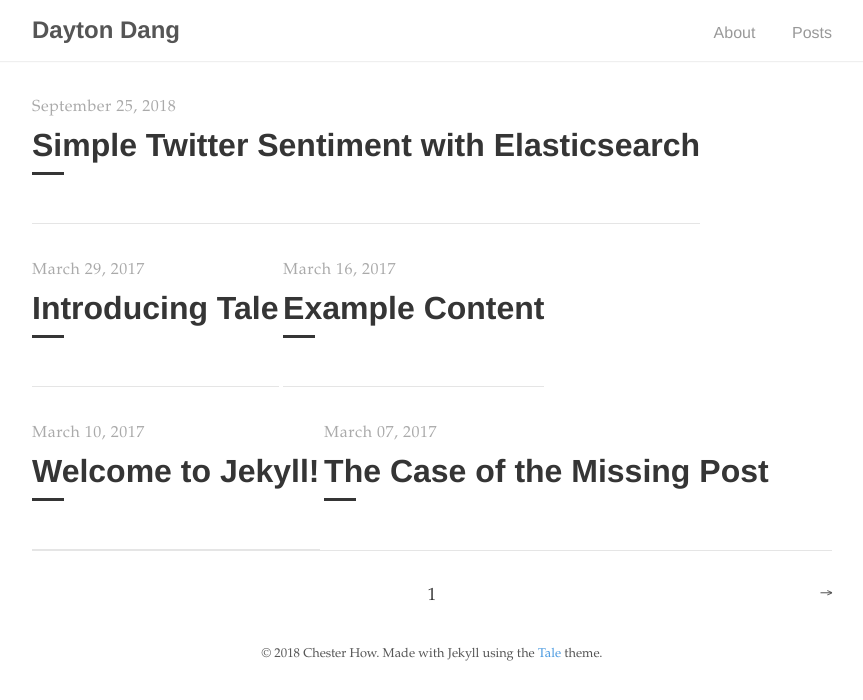
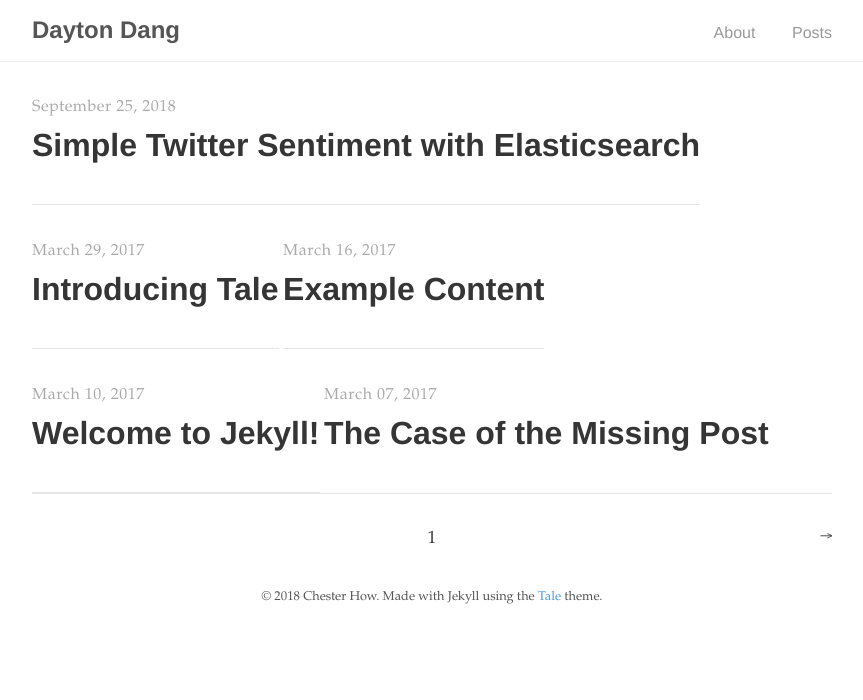
Before and after one commit to daytondang/daytondang.github.io, a Jekyll site: the page built from index.html, in a window 1280 px wide. Shown: the top 700 px of the page, without its empty margins (208-1071 px from the left). Built offline with Jekyll 4.4.1, drawn with Linux system fonts in a browser that asks for light colours; the list of posts is cut into pages by our own code.

Commit message:
Update home.html

```diff
--- a/_layouts/home.html
+++ b/_layouts/home.html
@@ -8,11 +8,11 @@
       <div>
         <time datetime="{{ post.date }}" class="catalogue-time">{{ post.date | date: "%B %d, %Y" }}</time>
         <h1 class="catalogue-title">{{ post.title }}</h1>
-        <div class="catalogue-line"></div>
+<!--          <div class="catalogue-line"></div>
 
         <p>
-<!--           {{ post.content | strip_html | truncatewords: 30 }} -->
-        </p>
+           {{ post.content | strip_html | truncatewords: 30 }}
+        </p> -->
 
       </div>
     </a>
```
